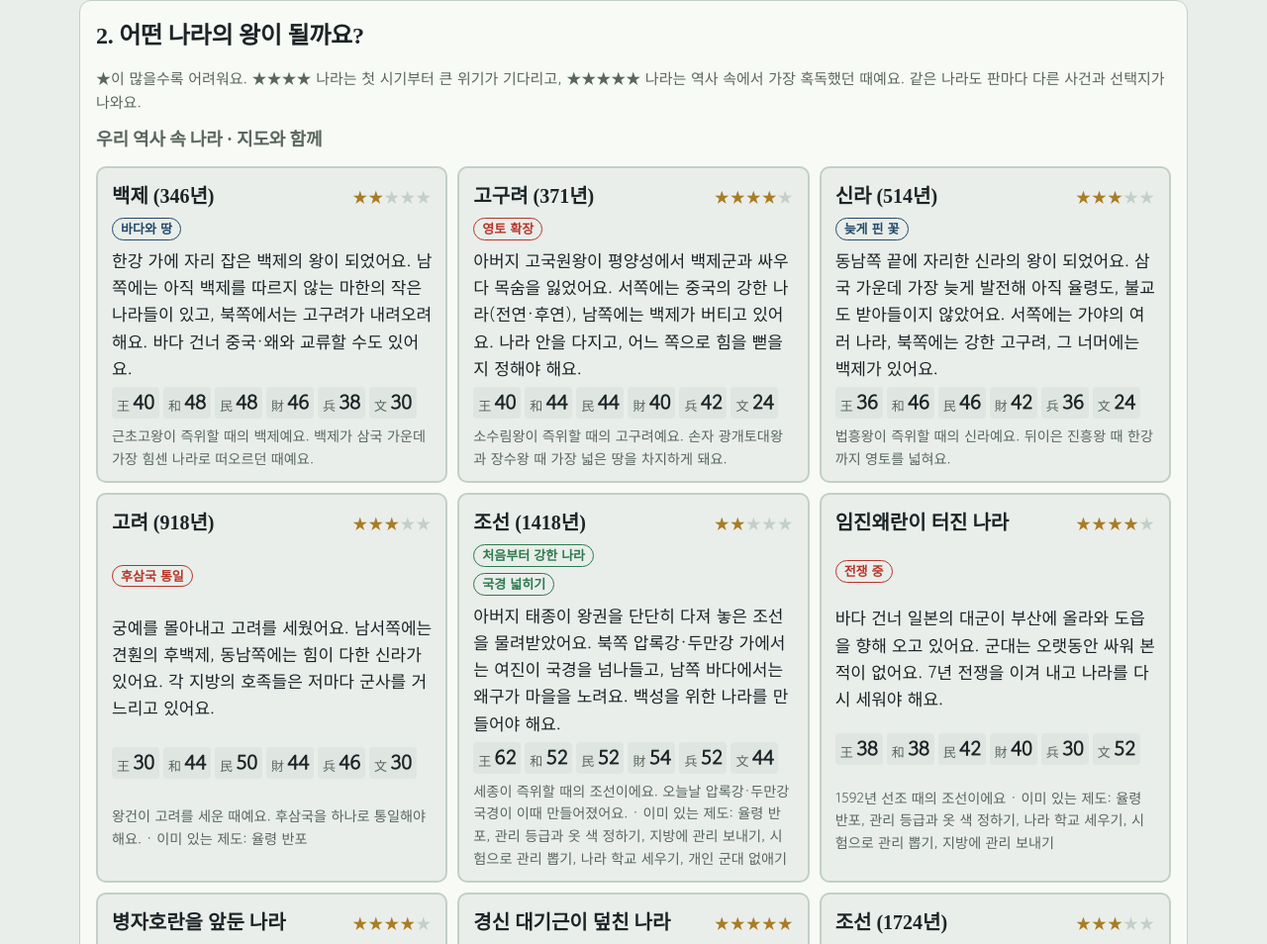
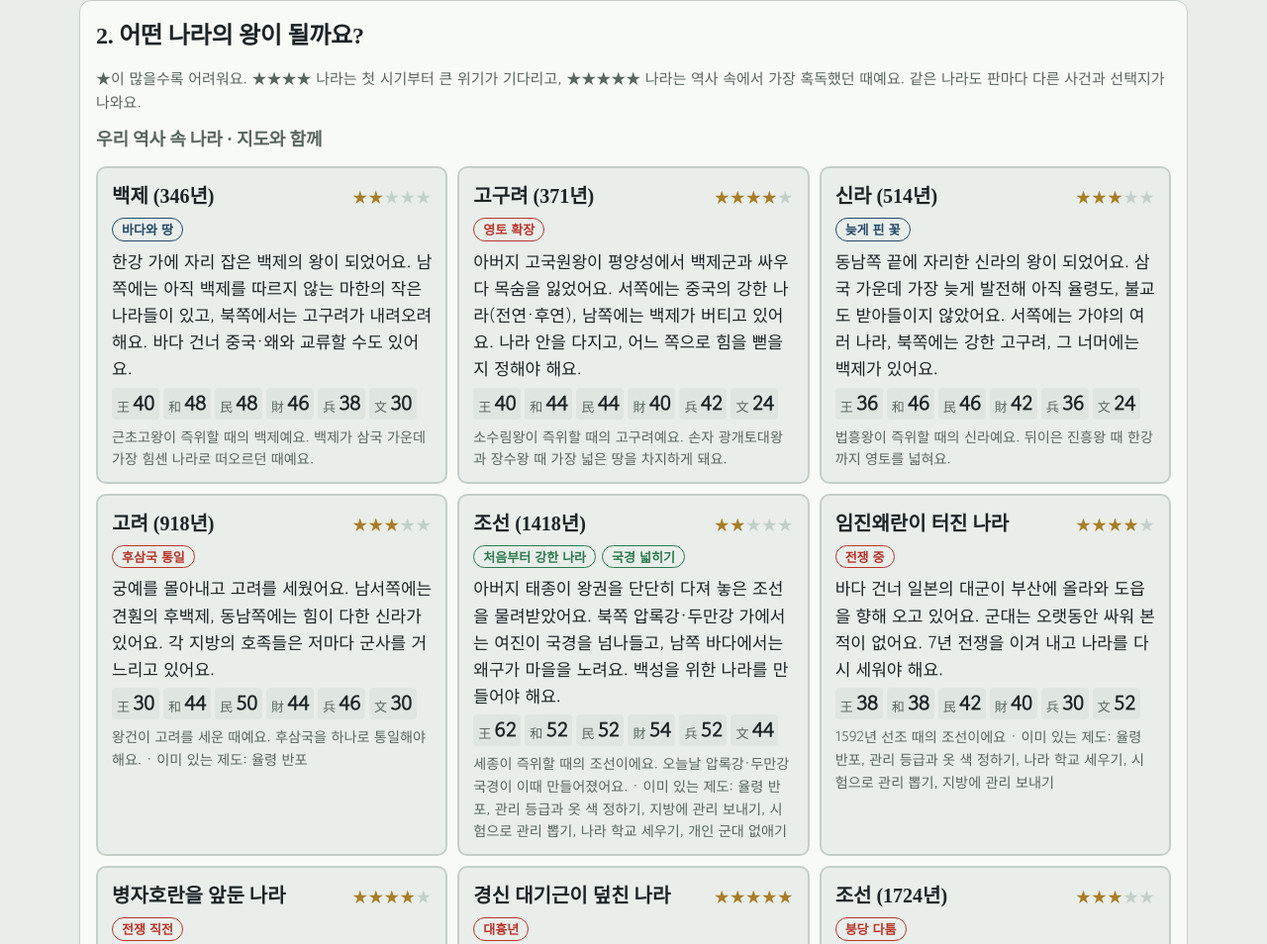
Before and after one commit to jodaehyeon4-debug/naega-wang, a plain HTML site: page index.html in a window 1280 px wide. Shown: the part 835-1789 px from the top of the page at 99% size. Drawn offline with Linux system fonts and the light colour scheme; a web font is replaced by a local one.

Commit message:
나라 카드 태그 모양 다듬기
Co-Authored-By: Claude Opus 5.5 <noreply@anthropic.com>
Claude-Session: https://claude.ai/code/session_01JYQaqbx3qxpcxtDVGseCBm

```diff
--- a/index.html
+++ b/index.html
@@ -217,7 +217,10 @@ th { font-size: 13px; color: var(--muted); font-weight: 400; }
 .scen .sh { display: flex; flex-wrap: wrap; gap: 4px 10px; align-items: baseline; justify-content: space-between; }
 .stars { color: var(--gold); letter-spacing: 1px; font-size: 15px; white-space: nowrap; }
 .stars i { font-style: normal; color: var(--line); }
-.tag { justify-self: start; font-size: 13px; font-weight: 700; padding: 0 8px; border-radius: 999px; border: 1px solid currentColor; }
+.scen { align-content: start; }
+.scen .tags { display: flex; flex-wrap: wrap; gap: 6px; }
+.scen .tags:empty { display: none; }
+.tag { justify-self: start; align-self: start; display: inline-flex; align-items: center; font-size: 13px; font-weight: 700; line-height: 1.5; padding: 1px 9px; border-radius: 999px; border: 1px solid currentColor; white-space: nowrap; }
 .tag.war { color: var(--bad); }
 .tag.good { color: var(--good); }
 .scen .mini { display: flex; flex-wrap: wrap; gap: 4px; }
@@ -3522,7 +3525,7 @@ details.real[open] summary { margin-bottom: 8px; }
       ${[["우리 역사 속 나라 · 지도와 함께", (v) => v.real], ["상상 속 나라 · 이름 없는 왕국", (v) => !v.world && !v.real], ["세계사 속 나라", (v) => v.world]].map(([gname, gf]) => `<h3 class="sgroup">${gname}</h3>
       <div class="scens">${Object.entries(SCEN).filter(([, v]) => gf(v)).sort((x, y) => (x[1].year || 0) - (y[1].year || 0)).map(([k, v]) => `<button type="button" class="scen ${v.war || k === "F" ? "warlike" : ""}" data-scen="${k}" aria-pressed="${S.scen === k}">
         <span class="sh"><b>${esc(v.name)}</b>${stars(v.star)}</span>
-        ${v.strong ? `<span class="tag good">처음부터 강한 나라</span>` : ""}${v.war ? `<span class="tag war">전쟁 중</span>` : ""}${k === "F" ? `<span class="tag war">전쟁 직전</span>` : ""}${k === "G" ? `<span class="tag world">정복과 통일</span>` : ""}${k === "H" ? `<span class="tag war">혁명 직전</span>` : ""}${v.tag ? `<span class="tag ${v.tag[0]}">${esc(v.tag[1])}</span>` : ""}
+        <span class="tags">${v.strong ? `<span class="tag good">처음부터 강한 나라</span>` : ""}${v.war ? `<span class="tag war">전쟁 중</span>` : ""}${k === "F" ? `<span class="tag war">전쟁 직전</span>` : ""}${k === "G" ? `<span class="tag world">정복과 통일</span>` : ""}${k === "H" ? `<span class="tag war">혁명 직전</span>` : ""}${v.tag ? `<span class="tag ${v.tag[0]}">${esc(v.tag[1])}</span>` : ""}</span>
         <span>${esc(v.text)}</span>
         <span class="mini">${ST.map((x) => `<i>${x.h}<b>${v.st[x.k]}</b></i>`).join("")}</span>
         <small>${esc(v.like)}${v.done.length ? ` · 이미 있는 제도: ${v.done.map((d) => P[d].name).join(", ")}` : ""}</small></button>`).join("")}</div>`).join("")}</section>
```
